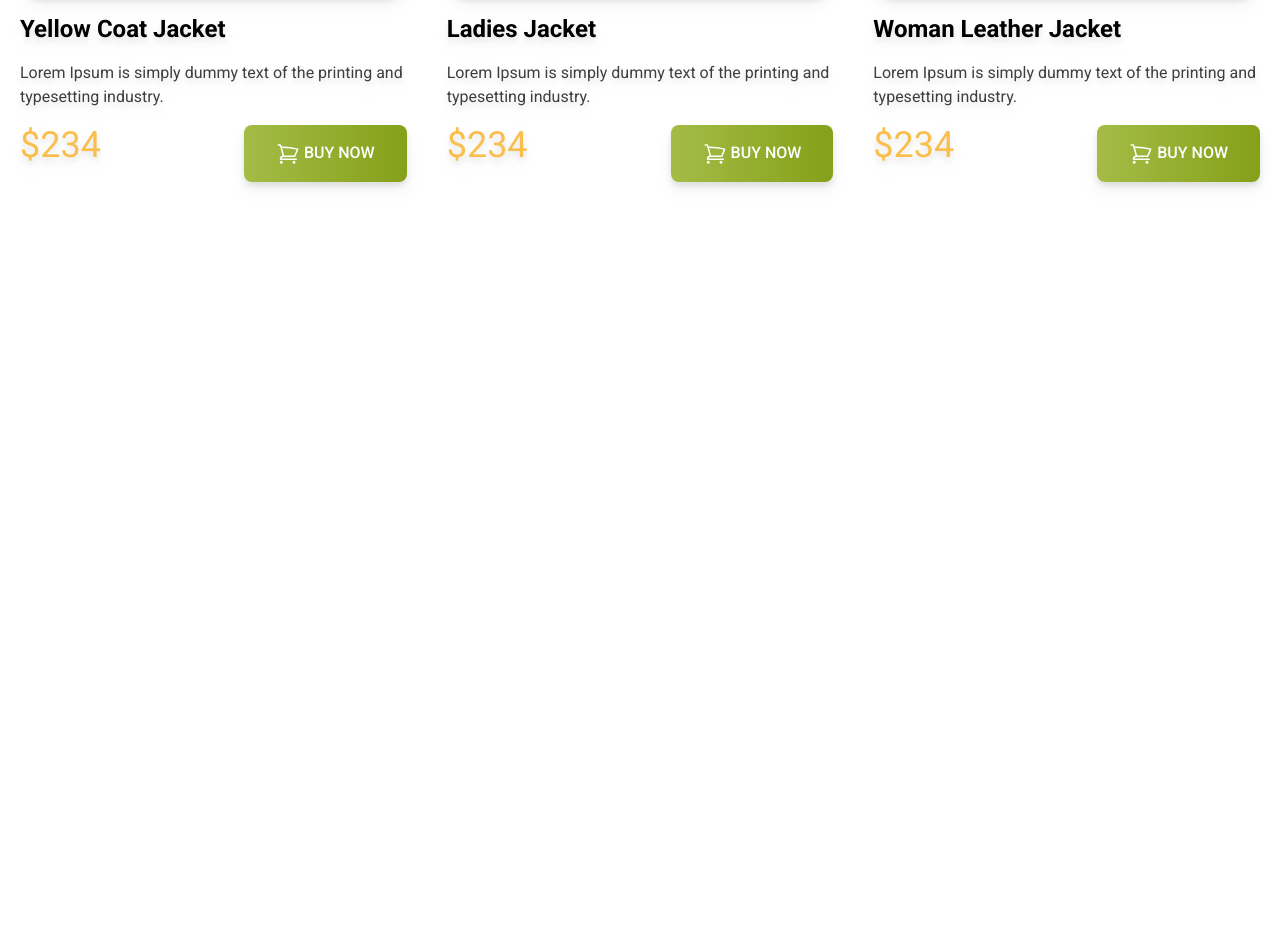
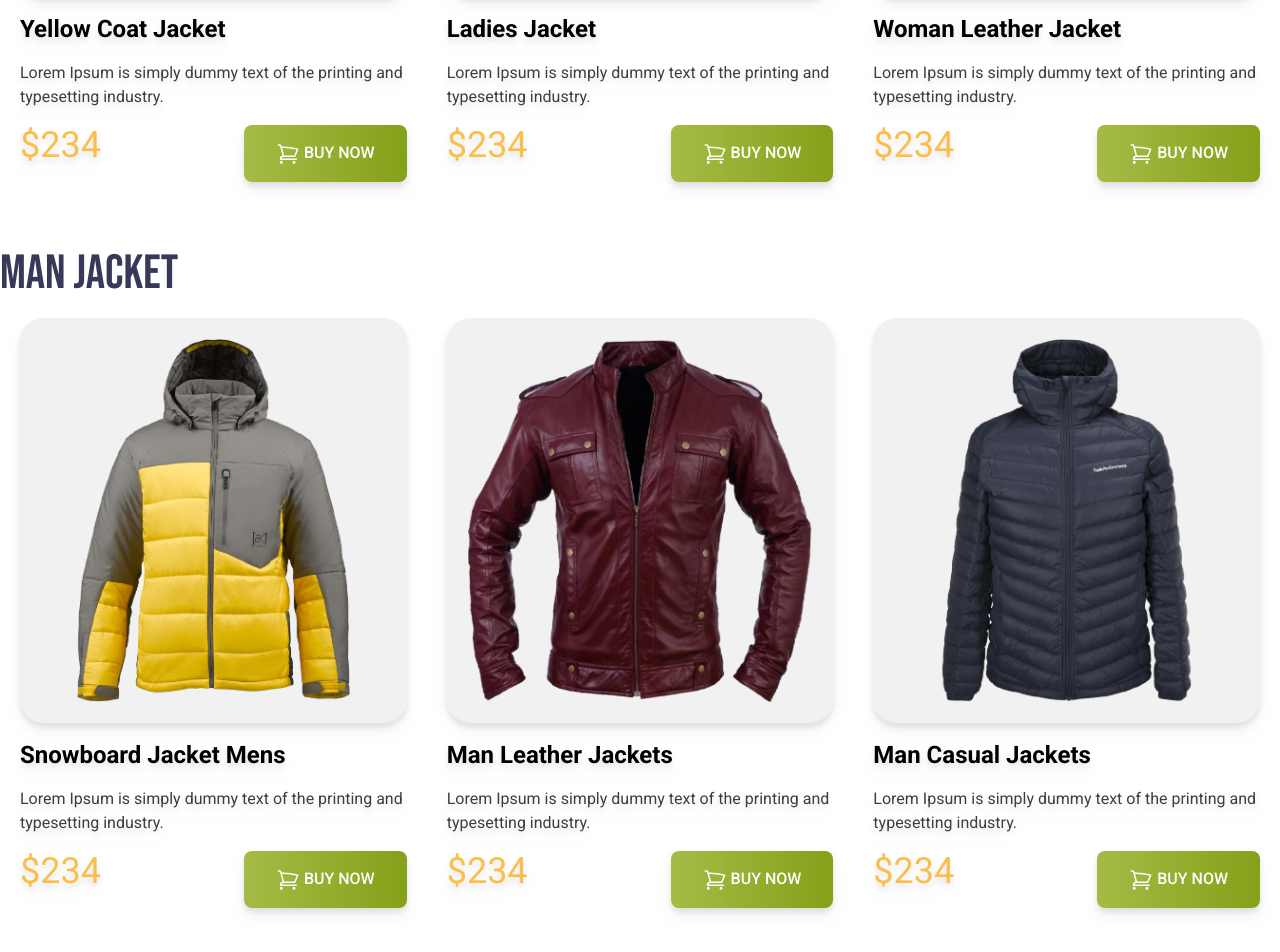
Before and after one commit to ShafatRaj/Penguin-Fashion-Tailwind, a plain HTML site: page index.html in a window 1280 px wide. Shown: the part 1070-2022 px from the top of the page. Before the commit the page ends 1320 px from the top, so only its background shows below. Drawn offline with nearby package versions, Linux system fonts and the light colour scheme.

Commit message:
file update adding mens section

```diff
--- a/index.html
+++ b/index.html
@@ -127,6 +127,85 @@
                 </div>
             </div>
         </section>
+
+        <section class="my-12">
+            <div>
+                <h3 class="text-5xl uppercase text-[#363958] font-bebas-neue">Man Jacket
+                </h3>
+            </div>
+            <!--jacket cart container-->
+            <div class="flex">
+                <!--jacket card 1-->
+                <div class="p-5 rounded-3xl space-y-4 drop-shadow-lg">
+                    <img class="rounded-3xl p-5 bg-[#F1F1F1]" src="images/jacket-4.png" alt>
+                    <h4 class="text-2xl font-bold ">Snowboard Jacket Mens </h4>
+                    <p class="text-[#3E3E3E]">Lorem Ipsum is simply dummy text of the printing and typesetting industry.</p>
+                    <div class="flex justify-between">
+                        <h2 class="text-[#FABE4C] text-4xl">$234</h2>
+                        <button class="bg-green-600 px-8 py-4 rounded-lg  text-white font-medium bg-gradient-to-r from-[#A4BC46] to-[#85A019]">
+                                <svg xmlns="http://www.w3.org/2000/svg"
+                                    fill="none"
+                                    viewBox="0 0 24 24" stroke-width="1.5"
+                                    stroke="currentColor"
+                                    class="size-6 text-white inline">
+                                    <path stroke-linecap="round"
+                                        stroke-linejoin="round"
+                                        d="M2.25 3h1.386c.51 0 .955.343 1.087.835l.383 1.437M7.5 14.25a3 3 0 0 0-3 3h15.75m-12.75-3h11.218c1.121-2.3 2.1-4.684 2.924-7.138a60.114 60.114 0 0 0-16.536-1.84M7.5 14.25 5.106 5.272M6 20.25a.75.75 0 1 1-1.5 0 .75.75 0 0 1 1.5 0Zm12.75 0a.75.75 0 1 1-1.5 0 .75.75 0 0 1 1.5 0Z" />
+                                </svg>
+
+                                BUY NOW</button>
+
+                    </div>
+
+                </div>
+                <!--jacket card 2-->
+                <div class="p-5 rounded-3xl space-y-4 drop-shadow-lg">
+                    <img class="rounded-3xl p-5 bg-[#F1F1F1]" src="images/jacket-5.png" alt>
+                    <h4 class="text-2xl font-bold ">Man Leather Jackets</h4>
+                    <p class="text-[#3E3E3E]">Lorem Ipsum is simply dummy text of the printing and typesetting industry.</p>
+                    <div class="flex justify-between">
+                        <h2 class="text-[#FABE4C] text-4xl">$234</h2>
+                        <button class="bg-green-600 px-8 py-4 rounded-lg  text-white font-medium bg-gradient-to-r from-[#A4BC46] to-[#85A019]">
+                                <svg xmlns="http://www.w3.org/2000/svg"
+                                    fill="none"
+                                    viewBox="0 0 24 24" stroke-width="1.5"
+                                    stroke="currentColor"
+                                    class="size-6 text-white inline">
+                                    <path stroke-linecap="round"
+                                        stroke-linejoin="round"
+                                        d="M2.25 3h1.386c.51 0 .955.343 1.087.835l.383 1.437M7.5 14.25a3 3 0 0 0-3 3h15.75m-12.75-3h11.218c1.121-2.3 2.1-4.684 2.924-7.138a60.114 60.114 0 0 0-16.536-1.84M7.5 14.25 5.106 5.272M6 20.25a.75.75 0 1 1-1.5 0 .75.75 0 0 1 1.5 0Zm12.75 0a.75.75 0 1 1-1.5 0 .75.75 0 0 1 1.5 0Z" />
+                                </svg>
+
+                                BUY NOW</button>
+
+                    </div>
+
+                </div>
+                <!--jacket card 3-->
+                <div class="p-5 rounded-3xl space-y-4 drop-shadow-lg">
+                    <img class="rounded-3xl p-5 bg-[#F1F1F1]" src="images/jacket-6.png" alt>
+                    <h4 class="text-2xl font-bold ">Man Casual Jackets</h4>
+                    <p class="text-[#3E3E3E]">Lorem Ipsum is simply dummy text of the printing and typesetting industry.</p>
+                    <div class="flex justify-between">
+                        <h2 class="text-[#FABE4C] text-4xl">$234</h2>
+                        <button class="bg-green-600 px-8 py-4 rounded-lg  text-white font-medium bg-gradient-to-r from-[#A4BC46] to-[#85A019]">
+                                <svg xmlns="http://www.w3.org/2000/svg"
+                                    fill="none"
+                                    viewBox="0 0 24 24" stroke-width="1.5"
+                                    stroke="currentColor"
+                                    class="size-6 text-white inline">
+                                    <path stroke-linecap="round"
+                                        stroke-linejoin="round"
+                                        d="M2.25 3h1.386c.51 0 .955.343 1.087.835l.383 1.437M7.5 14.25a3 3 0 0 0-3 3h15.75m-12.75-3h11.218c1.121-2.3 2.1-4.684 2.924-7.138a60.114 60.114 0 0 0-16.536-1.84M7.5 14.25 5.106 5.272M6 20.25a.75.75 0 1 1-1.5 0 .75.75 0 0 1 1.5 0Zm12.75 0a.75.75 0 1 1-1.5 0 .75.75 0 0 1 1.5 0Z" />
+                                </svg>
+
+                                BUY NOW</button>
+
+                    </div>
+
+                </div>
+            </div>
+        </section>
     </main>
     <footer>
 
```
